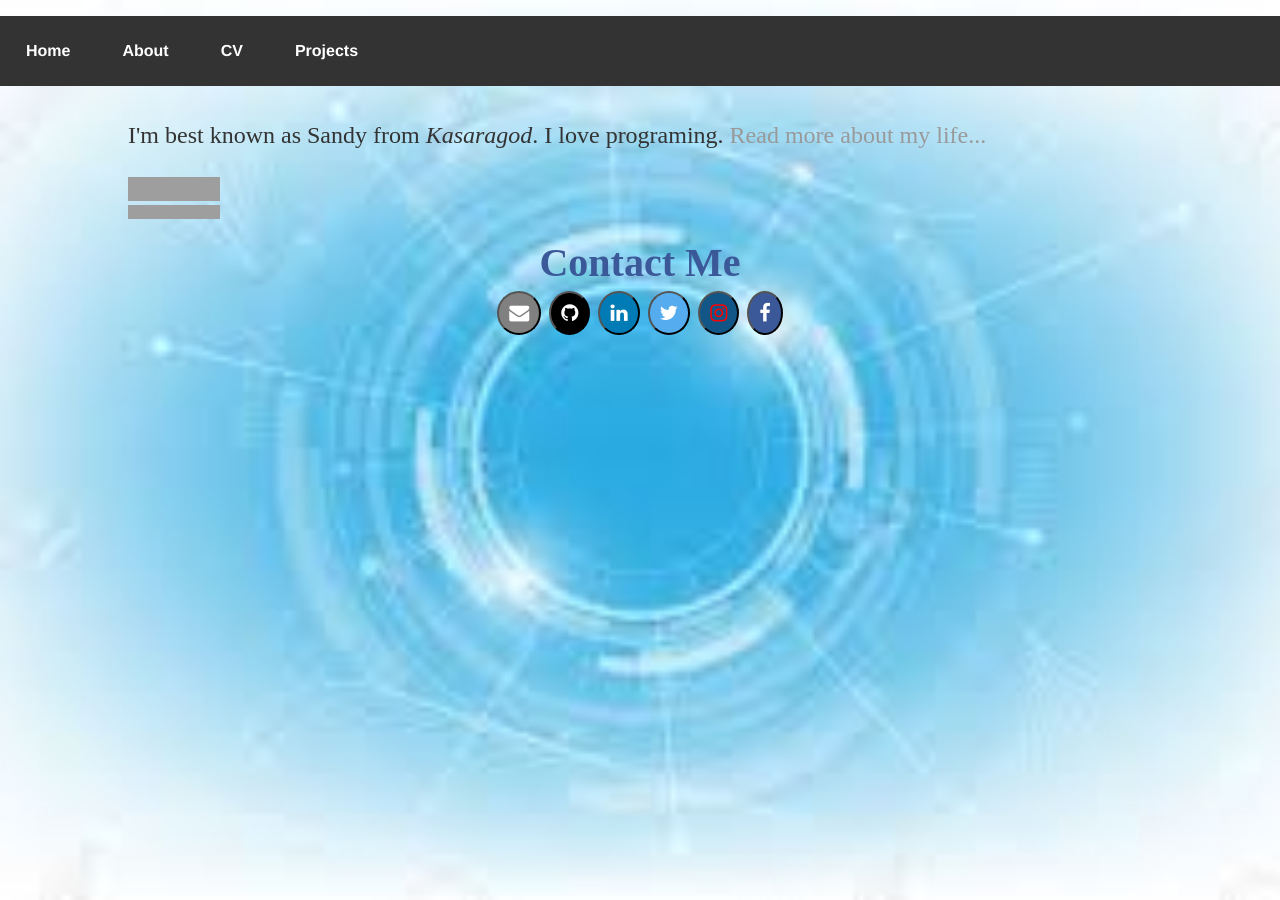
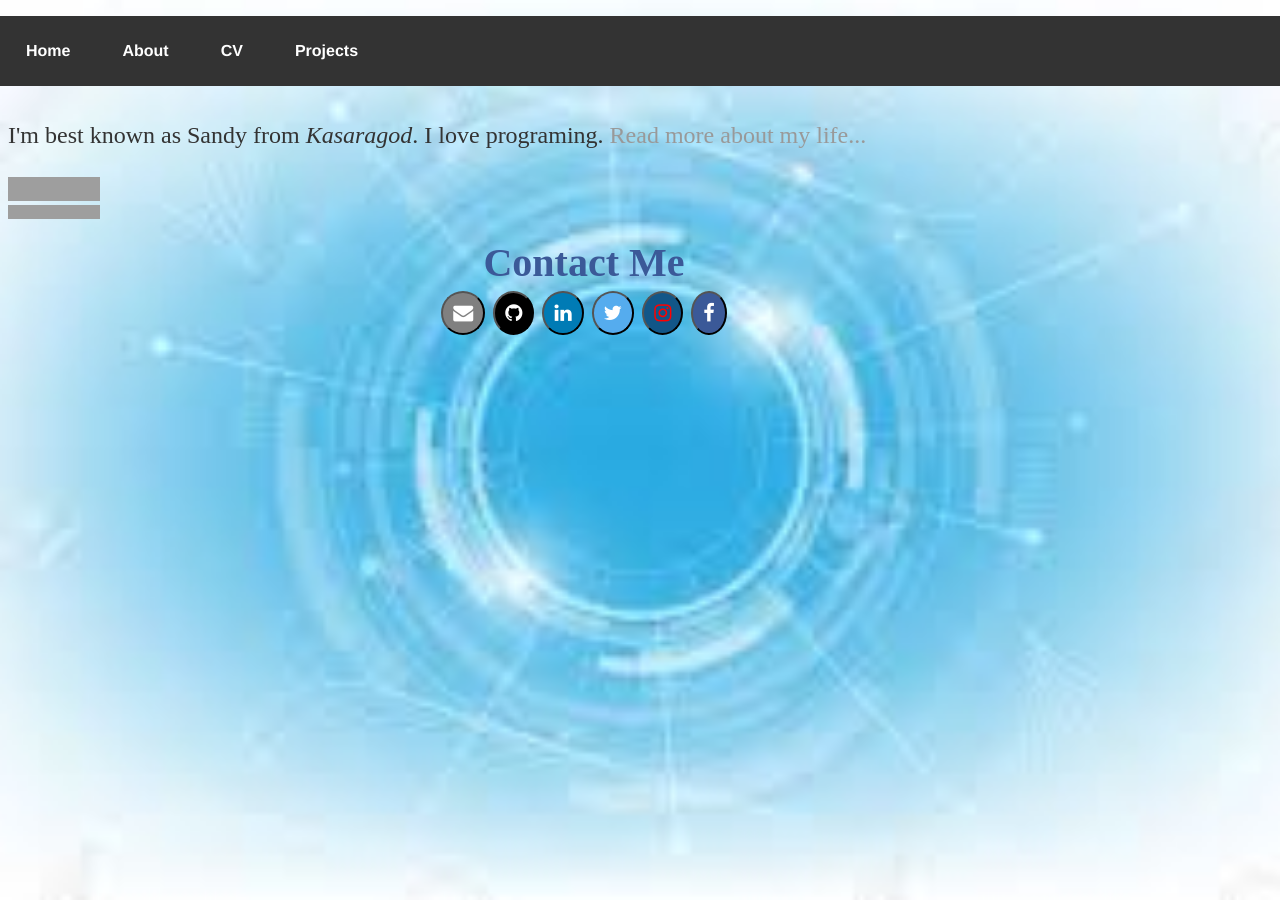
Before and after one commit to sandeepnayaks/sandeepnayaks.github.io, a Jekyll site: the page built from index.html, in a window 1280 px wide. Built offline with Jekyll 4.4.1, drawn with Linux system fonts in a browser that asks for light colours; grey boxes are pictures that could not be loaded.

Commit message:
Update main.css

```diff
--- a/css/main.css
+++ b/css/main.css
@@ -1,4 +1,4 @@
-body { margin: 20px auto; width: 80%; }
+body { margin-top: 30px auto; width: 90%; }
 html {
   background: url(../../bg1.jpg) no-repeat center center fixed;
   -webkit-background-size: cover;
```
